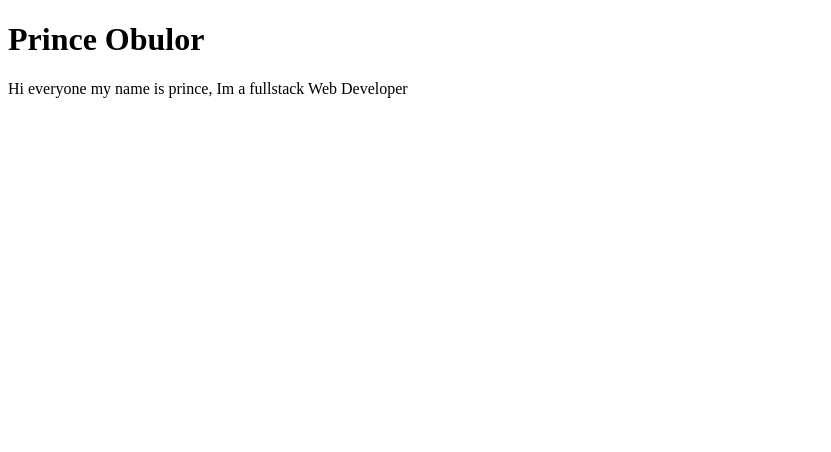
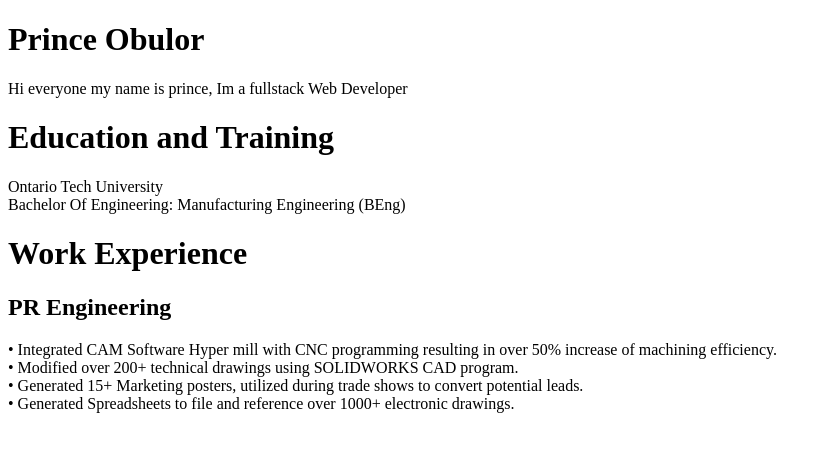
Before and after one commit to Prince-grandev/myfirstrepository, a plain HTML site: page index.html in a window 1280 px wide. Shown: the whole page, without its empty margins (0-831 px from the left). Drawn offline with Linux system fonts and the light colour scheme.

Commit message:
Add biography HTML page

```diff
--- a/index.html
+++ b/index.html
@@ -13,6 +13,17 @@
 <body>
     <h1>Prince Obulor</h1>
     <p>Hi everyone my name is prince, Im a fullstack Web Developer</p>
+
+    <h1>Education and Training</h1>
+    <p>Ontario Tech University<br>
+    Bachelor Of Engineering: Manufacturing Engineering (BEng)</p>
+
+    <h1>Work Experience</h1>
+    <h2>PR Engineering</h2>
+    <p> •	Integrated CAM Software Hyper mill with CNC programming resulting in over 50% increase of machining efficiency.<br>
+    •	Modified over 200+ technical drawings using SOLIDWORKS CAD program.<br>
+    •	Generated 15+ Marketing posters, utilized during trade shows to convert potential leads.<br>
+    •	Generated Spreadsheets to file and reference over 1000+ electronic drawings. </p>
 </body>
 
 </html>
```
